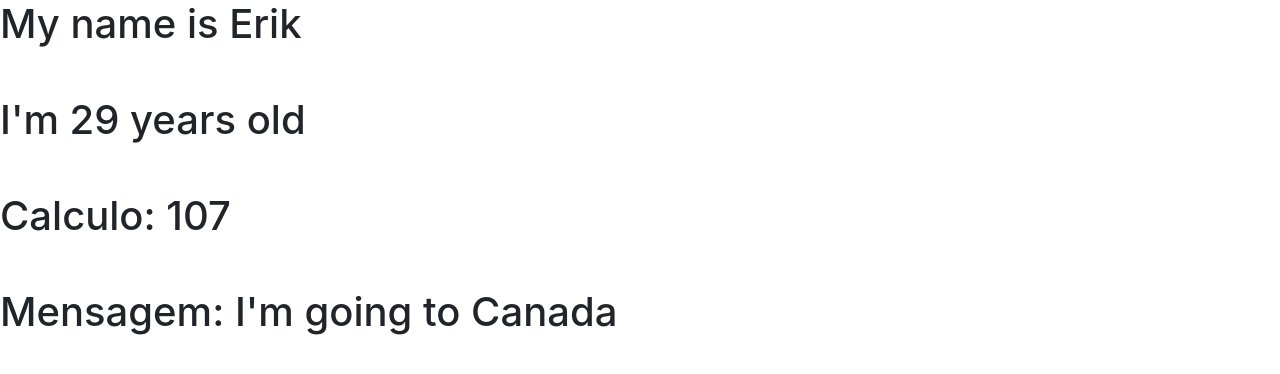
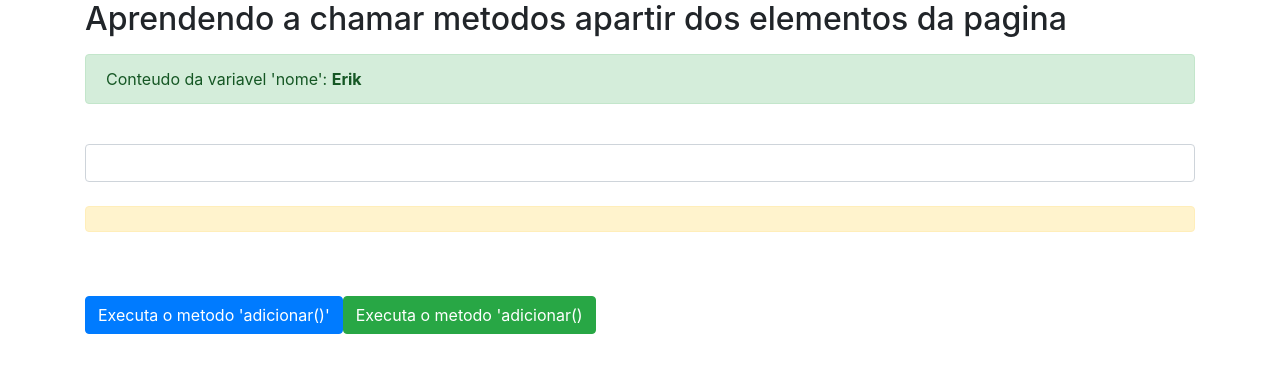
Before and after one commit to erikflima/Repositorio-Projeto-27-Alga-Money-Angular, an Angular app: page / in a window 1280 px wide. Shown: the top 374 px of the page. Built offline with nearby package versions, Linux system fonts and the light colour scheme.

Commit message:
Curso: Fullstack Angular e Spring - Julho-2018
Video: 9.7. Usando event binding

Obs:

- Adicionando elementos do bootStrap na pagina "app.component.html"

 - Criando um metodo que é executado ao clicar em um botao

 - Criando metodo que é executa ao digitar algo na campo input

```diff
--- a/src/app/app.component.html
+++ b/src/app/app.component.html
@@ -1,18 +1,38 @@
-  <h1>
+<div class="container">
 
-    <!-- Pegando a variavel 'nome' la do arquivo 'app.component.ts'-->
-    My name is {{nome}}
-    <br><br>
 
-     <!-- Pegando a variavel 'idade' la do arquivo 'app.component.ts'-->
-    I'm {{idade}} years old
-    <br><br>
+    <label><h2>Aprendendo a chamar metodos apartir dos elementos da pagina</h2></label>
 
-    <!-- Fazendo uma conta simples -->
-    Calculo: {{100 + 7}}
-    <br><br>
 
-    <!-- Chamando um metodo la do arquivo 'app.component.ts'-->
-    Mensagem: {{ getExemplo() }}
 
-  </h1>
+  <div class="form-group">
+
+
+    <div class="alert alert-success" role="alert">
+        Conteudo da variavel 'nome': <strong>{{nome}}</strong>
+    </div>
+
+    <br>
+
+    <!-- Ao digitar algo dentro do input, o metodo 'alterarNome' eh disparado. -->
+    <input type="text" class="form-control"  (input)="alterarNomeDoAlertAmarelo($event)" >
+
+    <br>
+
+    <!-- Texto com fundo amarelo -->
+    <div class="alert alert-warning" role="alert">{{conteudoDoInput}}</div>
+
+  </div>
+
+  <br><br>
+
+  <!-- Esse botao chama o metodo 'adicionar()' que esta definido la no 'app.component.ts'. Lembrado que 'on-clic' um atributo do Angular e nao do javascript. -->
+  <button type="button" class="btn btn-primary" on-click="adicionar()" >Executa o metodo 'adicionar()'</button>
+
+
+  <!-- Esse botao chama o metodo 'adicionar()' que esta definido la no 'app.component.ts'. Lembrado que '(click)' um atributo do Angular e nao do javascript. -->
+  <button type="button" class="btn btn-success" (click)="adicionar()">Executa o metodo 'adicionar()</button>
+
+
+
+</div>
--- a/src/app/app.component.ts
+++ b/src/app/app.component.ts
@@ -17,14 +17,33 @@
 
 export class AppComponent {
 
-  //Criando variaveis.
-  nome = 'Erik';
-  idade = 29;
+  //Criando variaveia globais
+  nome            = 'Erik';
+  numero          = 0;
+  conteudoDoInput ='';
 
 
-  //Criando um metodo exemplo
-  getExemplo(){
+  //Metodo que inventei
+  adicionar(){
 
-    return "I'm going to Canada";
+      this.numero = this.numero + 1;
+
+      console.log( `Adicionando ${this.nome} ${this.numero}` );
   }
+
+
+   //Metodo que inventei
+   alterarNomeDoAlertAmarelo( eventoRecebido: any ){
+
+      console.log( 'Exibindo o conteudo da variavel recebida: ' );
+
+      console.log( eventoRecebido );
+
+
+      //Pegando o valor que estava dentro da tag 'input' que chamou o metodo.
+      this.conteudoDoInput = eventoRecebido.target.value;
+
+  }
+
+
 }
```
